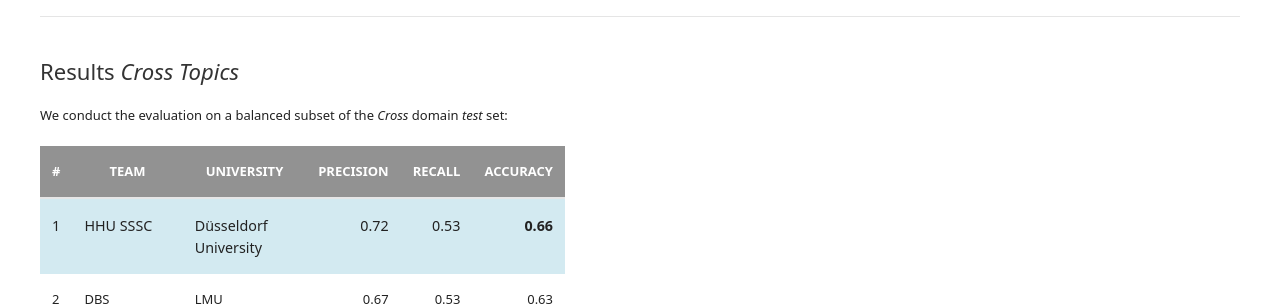
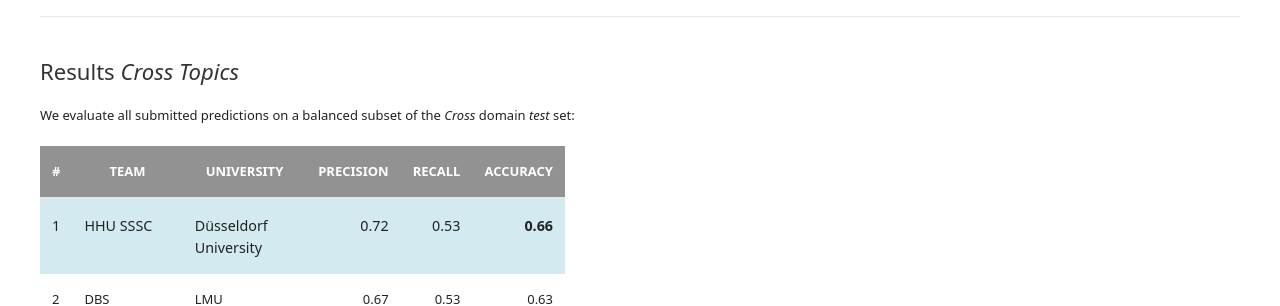
Before and after one commit to shahbazsyed/sameside-webis-de.github.io, a Jekyll site: the page built from leaderboard.html, in a window 1280 px wide and 900 px high, scrolled down 947 px. Shown: the part 154-460 px from the top of the window. Built offline with Jekyll 4.4.1, drawn with Linux system fonts in a browser that asks for light colours.

Commit message:
updated results

```diff
--- a/leaderboard.html
+++ b/leaderboard.html
@@ -246,7 +246,7 @@
 
 
 <h2> Results <i>Cross Topics</i> </h2>
-<p> We conduct the evaluation on a balanced subset of the <i>Cross</i> domain <i>test</i> set:
+<p>We evaluate all submitted predictions on a balanced subset of the <i>Cross</i> domain <i>test</i> set:
  <!--   <ul>
             <li><b>Balanced Test Set:</b> balanced subset of the original <i>cross</i> domain <i>test</i> set.</li>
             <li><b>Balanced/No Leakage Test Set:</b> a subset which can not be leaked from the <i>within</i> domain <i>training</i> set. </li>
```
